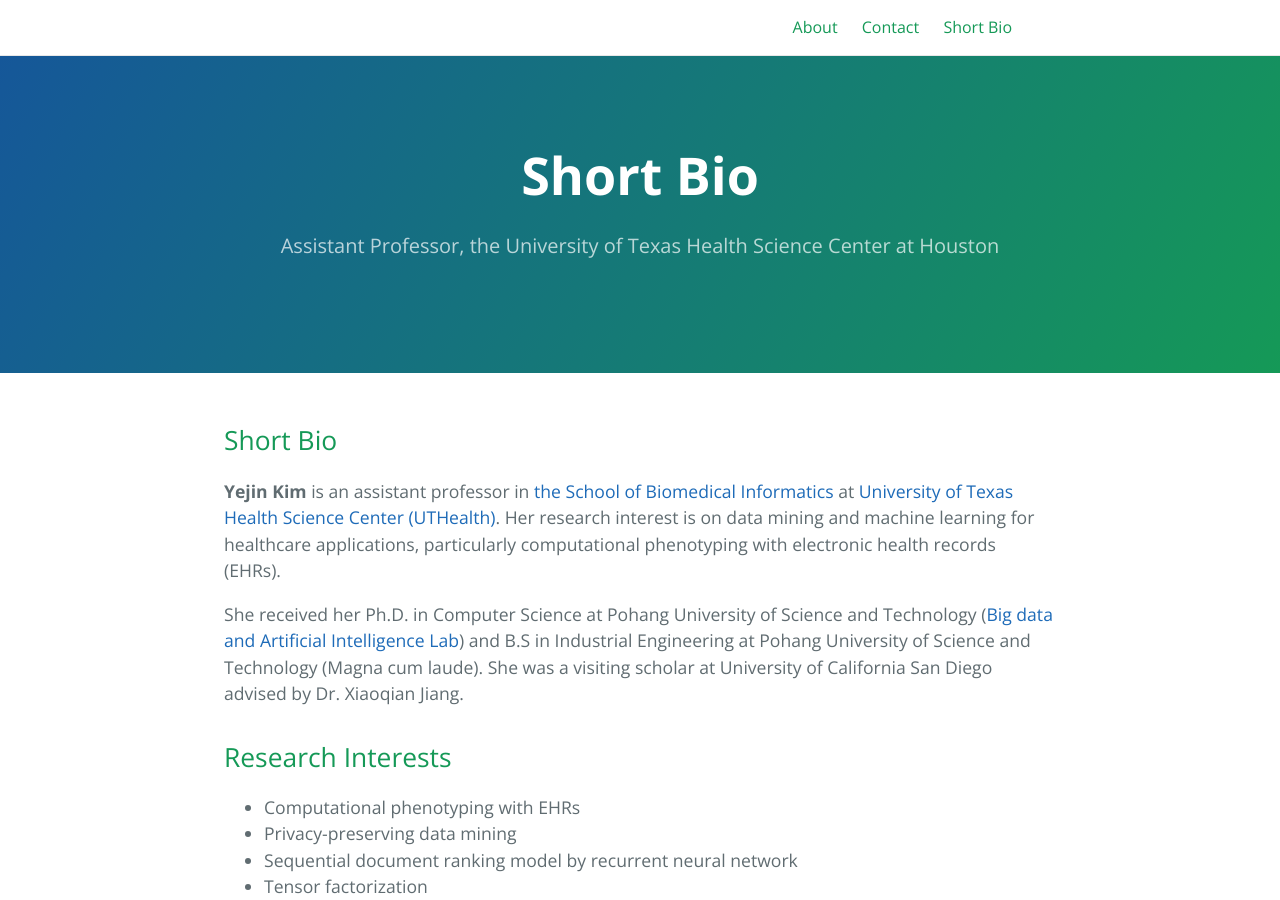
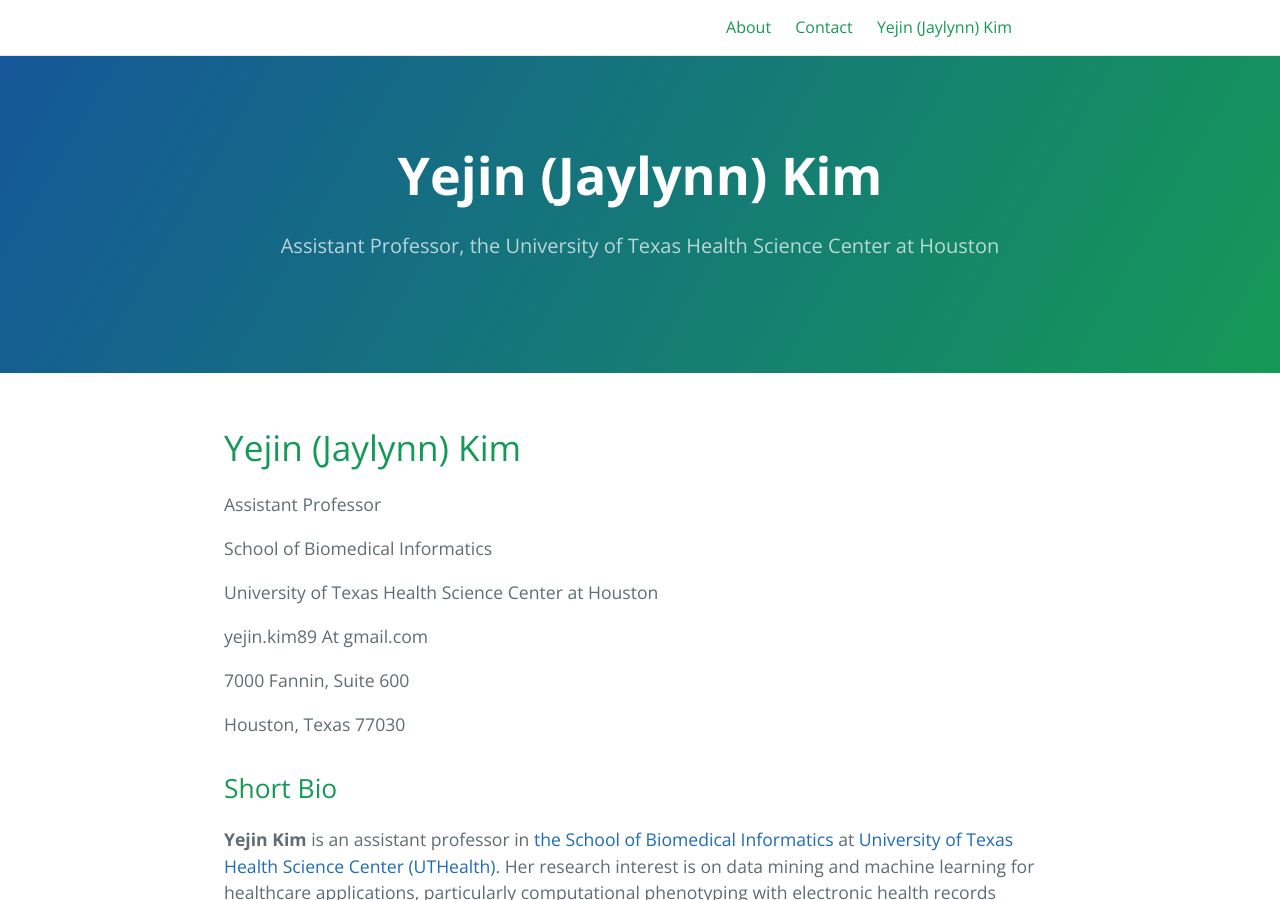
Before and after one commit to yejinjkim/yejinjkim.github.io, a Jekyll site: the page built from index.md, in a window 1280 px wide and 900 px high. Built offline with Jekyll 4.4.1, drawn with Linux system fonts in a browser that asks for light colours; our own code applies the rules of GitHub Pages for plain Markdown files.

Commit message:
Update index.md

```diff
--- a/index.md
+++ b/index.md
@@ -1,3 +1,18 @@
+# Yejin (Jaylynn) Kim
+Assistant Professor
+
+School of Biomedical Informatics
+
+University of Texas Health Science Center at Houston
+
+yejin.kim89 At gmail.com
+
+7000 Fannin, Suite 600
+
+Houston, Texas 77030
+
+
+
 ## Short Bio
 **Yejin Kim** is an assistant professor in [the School of Biomedical Informatics](https://sbmi.uth.edu/) at [University of Texas Health Science Center (UTHealth)](https://www.uth.edu/).
 Her research interest is on data mining and machine learning for healthcare applications, particularly computational phenotyping with electronic health records (EHRs).
```
